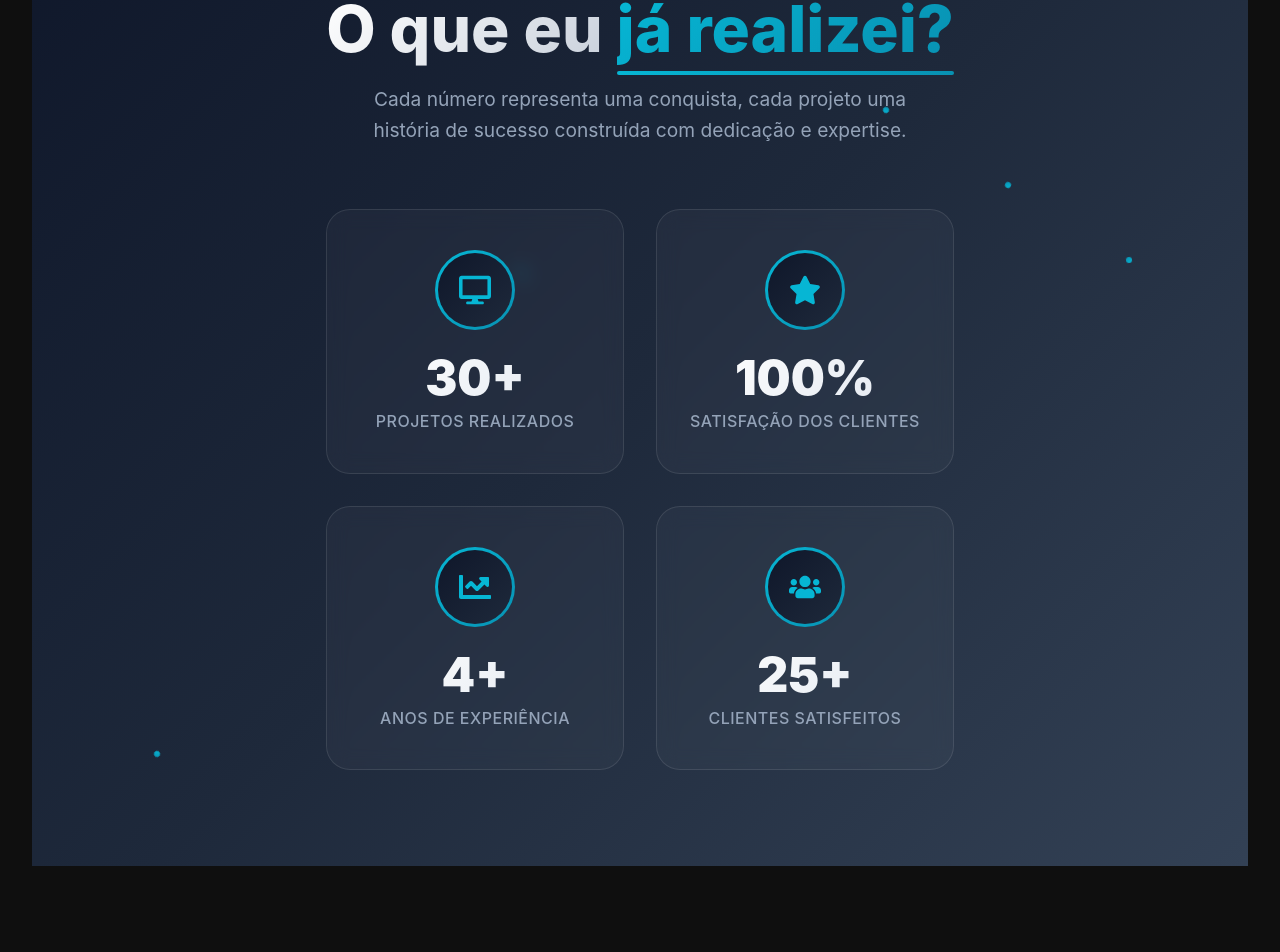
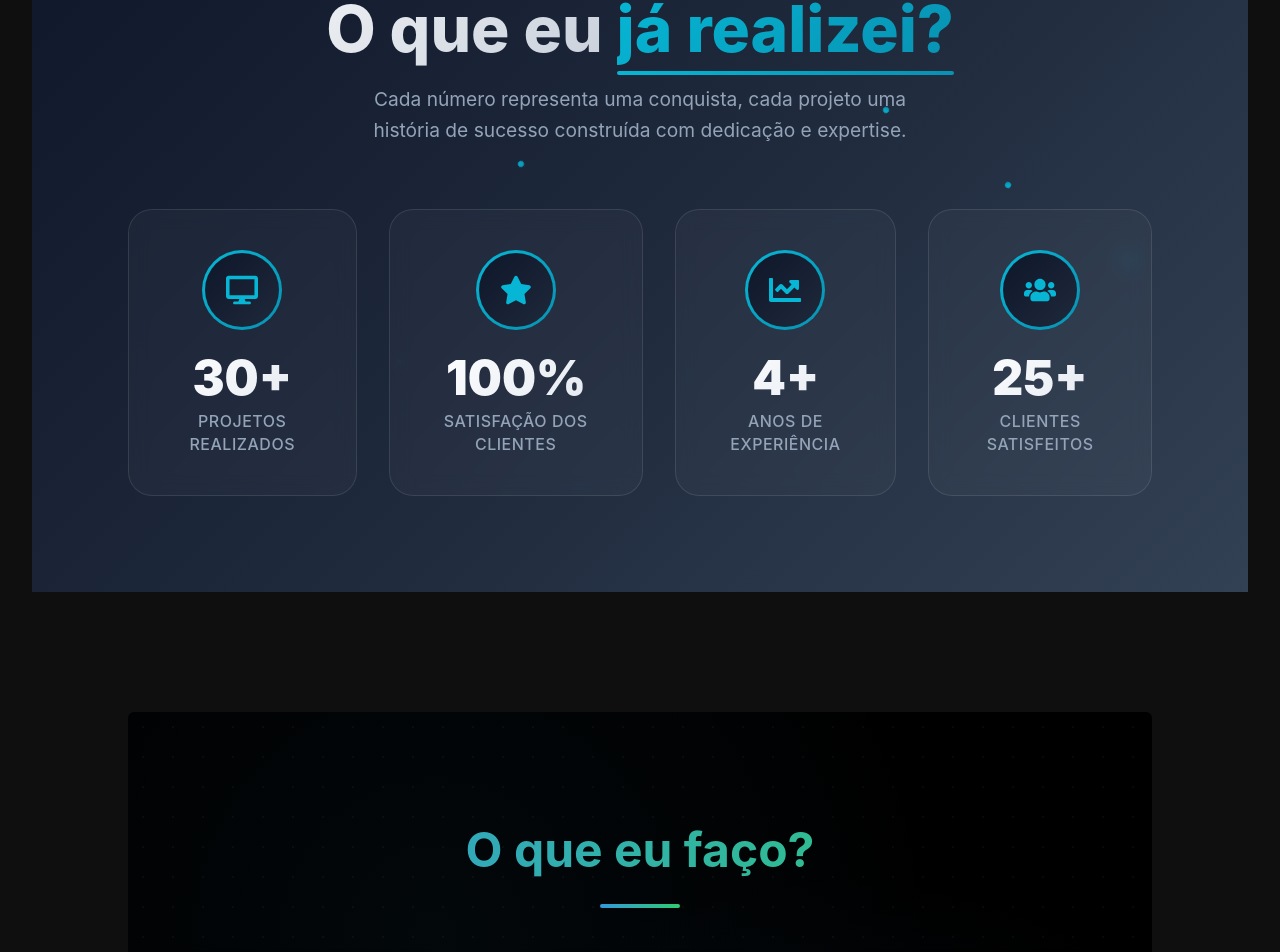
Before and after one commit to jottasilva/portfolio, a React (Create React App) app: page / in a window 1280 px wide. Shown: the part 865-1817 px from the top of the page. Built offline with nearby package versions, Linux system fonts and the light colour scheme; a web font is replaced by a local one.

Commit message:
Update statistics.css

```diff
--- a/src/css/statistics.css
+++ b/src/css/statistics.css
@@ -19,6 +19,7 @@
 
 .statistics-title {
   text-align: center;
+  width:100%;
   margin-bottom: 4rem;
   animation: fadeInUp 0.8s ease-out;
 }
@@ -66,8 +67,8 @@
 }
 
 .statistics-grid {
-  display: grid;
-  grid-template-columns: repeat(auto-fit, minmax(280px, 1fr));
+  display: flex;
+  justify-content:space-around;
   gap: 2rem;
   margin-top: 3rem;
 }
```
